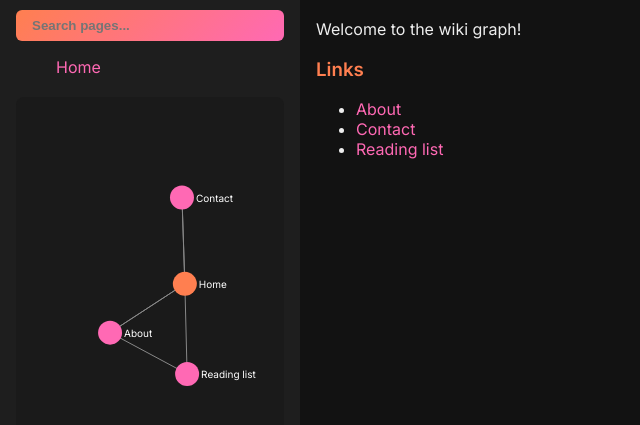
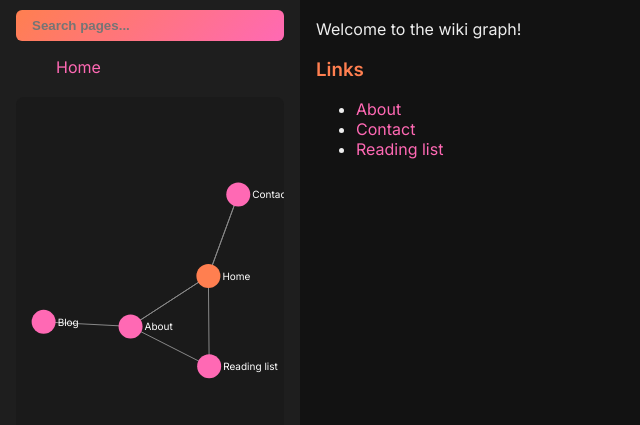
Before and after one commit to JingerPi/JingerPi.github.io, a plain HTML site: page index.html in a window 1280 px wide. Shown: the part 79-504 px from the top of the page, without its empty margins (0-640 px from the left). Drawn offline with nearby package versions, Linux system fonts and the light colour scheme.

Commit message:
Update index.html

```diff
--- a/index.html
+++ b/index.html
@@ -73,7 +73,9 @@
       Home: "pages/home.html",
       About: "pages/about.html",
       Contact: "pages/contact.html",
-      "Reading list": "pages/reading_list.html"
+      "Reading list": "pages/reading_list.html",
+      Blog: "pages/blog.html"
+
     };
 
     let currentPage = "Home";
@@ -162,7 +164,8 @@
         Home: ["About", "Contact"],
         About: ["Home"],
         Contact: ["Home"],
-        "Reading list": ["Home", "About"]
+        "Reading list": ["Home", "About"],
+        Blog: ["About"]
       };
 
       const nodes = Object.keys(pages).map(k => ({ id: k }));
```
